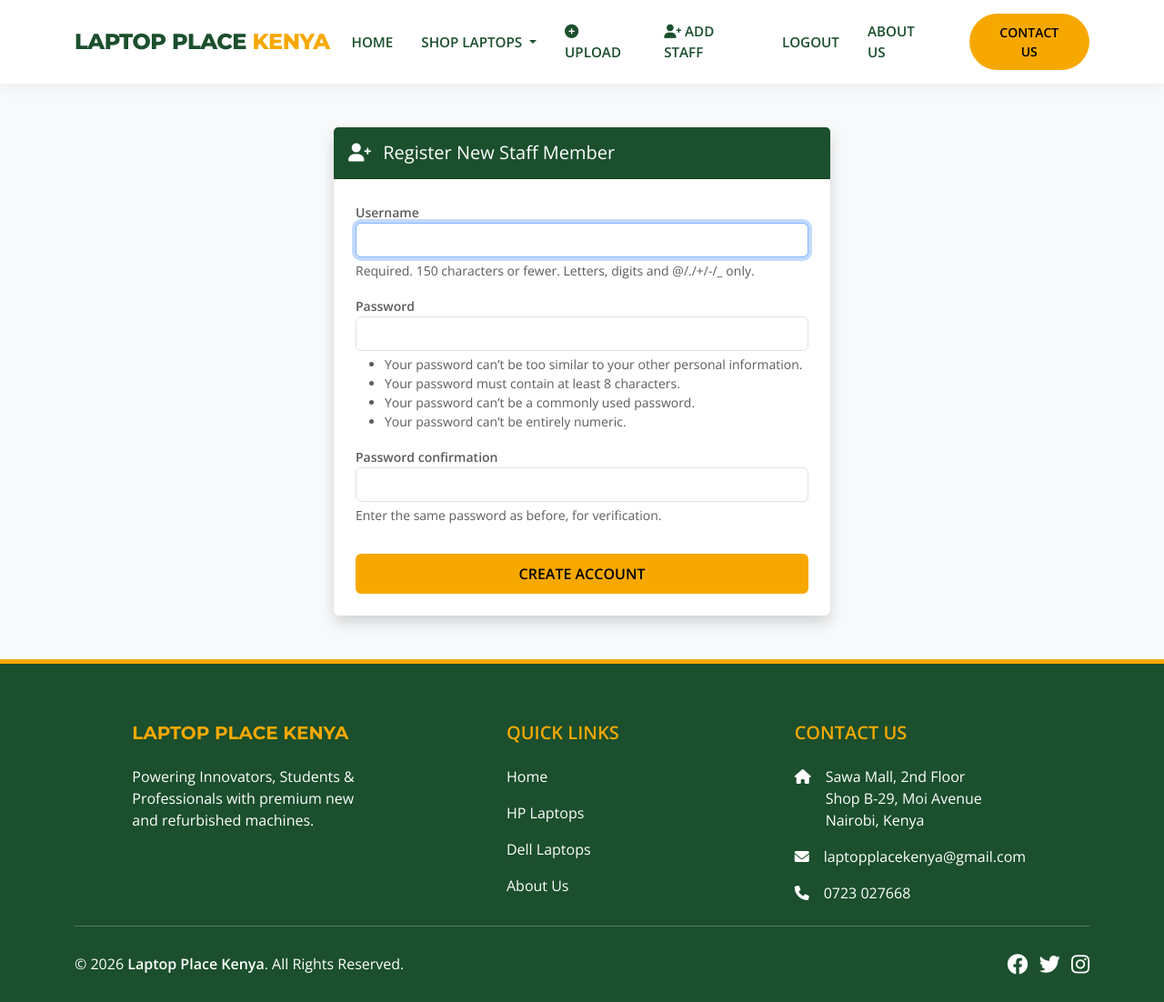
After one commit to kelvin-keter/laptop-place-v2, a Django app: page /staff/add/ in a window 1280 px wide. The commit adds this page. Shown: the whole page at 91% size. Run offline with Django 5.2, Linux system fonts and the light colour scheme; the visitor is signed in with stand-in values (Sample User, id 1).

Commit message:
Add staff login, dashboard, and add-staff features

```diff
--- a/config/urls.py
+++ b/config/urls.py
@@ -2,12 +2,13 @@ from django.contrib import admin
 from django.urls import path
 from django.conf import settings
 from django.conf.urls.static import static
+from django.contrib.auth import views as auth_views  # 1. NEW: Import for Login/Logout
 
-# UPDATED: Added 'upload_product' to the imports list
-from core.views import index, product_detail, contact, about, upload_product
+# 2. UPDATED: Added 'add_staff' to the imports list
+from core.views import index, product_detail, contact, about, upload_product, add_staff
 
 urlpatterns = [
-    # Admin Panel
+    # Admin Panel (Default Django Admin)
     path('admin/', admin.site.urls),
 
     # Homepage
@@ -22,9 +23,18 @@ urlpatterns = [
     # About Us Page
     path('about/', about, name='about'),
 
-    # NEW: Staff Upload Portal
-    # This connects the URL "yourwebsite.com/upload" to the view we just made
+    # STAFF PORTAL (Upload Inventory)
     path('upload/', upload_product, name='upload_product'),
+
+    # 3. NEW: AUTHENTICATION & STAFF MANAGEMENT
+    # Login Page (Uses your custom template)
+    path('login/', auth_views.LoginView.as_view(template_name='core/login.html'), name='login'),
+
+    # Logout (Redirects to homepage after logging out)
+    path('logout/', auth_views.LogoutView.as_view(next_page='/'), name='logout'),
+
+    # Add Staff Page (Only Superusers can access this)
+    path('staff/add/', add_staff, name='add_staff'),
 ]
 
 if settings.DEBUG:
--- /dev/null
+++ b/core/templates/core/add_staff.html
@@ -0,0 +1,50 @@
+{% extends 'core/base.html' %}
+{% load static %}
+
+{% block content %}
+<div class="container py-5">
+    <div class="row justify-content-center">
+        <div class="col-md-6">
+            <div class="card shadow border-0">
+                <div class="card-header text-white p-3" style="background-color: var(--brand-green);">
+                    <h5 class="mb-0"><i class="fas fa-user-plus me-2"></i> Register New Staff Member</h5>
+                </div>
+                <div class="card-body p-4">
+
+                    {% if messages %}
+                        {% for message in messages %}
+                            <div class="alert alert-success">{{ message }}</div>
+                        {% endfor %}
+                    {% endif %}
+
+                    <form method="post">
+                        {% csrf_token %}
+                        {% for field in form %}
+                        <div class="mb-3">
+                            <label class="fw-bold small text-muted">{{ field.label }}</label>
+                            {{ field }}
+                            {% if field.help_text %}
+                                <small class="text-muted d-block mt-1">{{ field.help_text }}</small>
+                            {% endif %}
+                            {% for error in field.errors %}
+                                <div class="text-danger small mt-1">{{ error }}</div>
+                            {% endfor %}
+                        </div>
+                        {% endfor %}
+
+                        <button type="submit" class="btn btn-gold w-100 fw-bold mt-3">
+                            Create Account
+                        </button>
+                    </form>
+                </div>
+            </div>
+        </div>
+    </div>
+</div>
+
+<script>
+    // Quick script to add Bootstrap classes to Django form fields
+    const inputs = document.querySelectorAll('input');
+    inputs.forEach(input => input.classList.add('form-control'));
+</script>
+{% endblock %}
--- a/core/templates/core/base.html
+++ b/core/templates/core/base.html
@@ -238,12 +238,37 @@
                         </div>
                     </li>
 
-                    {% if user.is_staff %}
-                    <li class="nav-item">
-                        <a class="nav-link text-danger fw-bold" href="{% url 'upload_product' %}">
-                            <i class="fas fa-plus-circle"></i> Upload
-                        </a>
-                    </li>
+                    {% if user.is_authenticated %}
+
+                        <li class="nav-item">
+                            <a class="nav-link text-danger fw-bold" href="{% url 'upload_product' %}">
+                                <i class="fas fa-plus-circle"></i> Upload
+                            </a>
+                        </li>
+
+                        {% if user.is_superuser %}
+                        <li class="nav-item">
+                            <a class="nav-link" href="{% url 'add_staff' %}">
+                                <i class="fas fa-user-plus"></i> Add Staff
+                            </a>
+                        </li>
+                        {% endif %}
+
+                        <li class="nav-item">
+                            <form action="{% url 'logout' %}" method="post" class="d-inline">
+                                {% csrf_token %}
+                                <button type="submit" class="nav-link btn btn-link text-uppercase" style="text-decoration: none; border: none; background: none; font-weight: 700;">
+                                    Logout
+                                </button>
+                            </form>
+                        </li>
+
+                    {% else %}
+
+                        <li class="nav-item">
+                            <a class="nav-link" href="{% url 'login' %}">Staff Login</a>
+                        </li>
+
                     {% endif %}
 
                     <li class="nav-item"><a class="nav-link" href="{% url 'about' %}">About Us</a></li>
--- a/core/views.py
+++ b/core/views.py
@@ -2,7 +2,9 @@ from django.shortcuts import render, get_object_or_404, redirect
 from django.db.models import Q
 from django.contrib.auth.decorators import user_passes_test
 from django.contrib import messages
-# UPDATED IMPORTS: Added ProductImage
+# NEW IMPORT: Required for creating users
+from django.contrib.auth.forms import UserCreationForm
+
 from .models import Product, Category, ProductImage
 from .forms import ProductUploadForm
 
@@ -12,7 +14,6 @@ def index(request):
 
     # --- FEATURED SECTION FIX ---
     # We order by '-created_at' (Newest First) before slicing [:4].
-    # This guarantees the laptop you just uploaded shows up!
     featured_products = Product.objects.filter(in_stock=True, is_featured=True).order_by('-created_at')[:4]
 
     # --- 1. SEARCH ---
@@ -73,7 +74,6 @@ def index(request):
 
 def product_detail(request, pk):
     product = get_object_or_404(Product, pk=pk)
-    # Related: same category, excluding current one
     related = Product.objects.filter(category=product.category).exclude(pk=pk)[:3]
     return render(request, 'core/product_detail.html', {'product': product, 'related_products': related})
 
@@ -84,7 +84,7 @@ def about(request):
     return render(request, 'core/about.html')
 
 # --- STAFF UPLOAD VIEW ---
-@user_passes_test(lambda u: u.is_staff, login_url='/admin/login/')
+@user_passes_test(lambda u: u.is_staff, login_url='/login/')
 def upload_product(request):
     if request.method == 'POST':
         form = ProductUploadForm(request.POST, request.FILES)
@@ -114,3 +114,20 @@ def upload_product(request):
         form = ProductUploadForm()
 
     return render(request, 'core/upload_product.html', {'form': form})
+
+# --- NEW: ADD STAFF VIEW (Superuser Only) ---
+@user_passes_test(lambda u: u.is_superuser, login_url='/login/')
+def add_staff(request):
+    if request.method == 'POST':
+        form = UserCreationForm(request.POST)
+        if form.is_valid():
+            user = form.save()
+            # Automatically make them "Staff" so they can access the upload page
+            user.is_staff = True
+            user.save()
+            messages.success(request, f'✅ Staff account created for {user.username}!')
+            return redirect('add_staff')
+    else:
+        form = UserCreationForm()
+
+    return render(request, 'core/add_staff.html', {'form': form})
```
Also changed, not shown: core/templates/core/login.html (added, +38 -0 lines).
